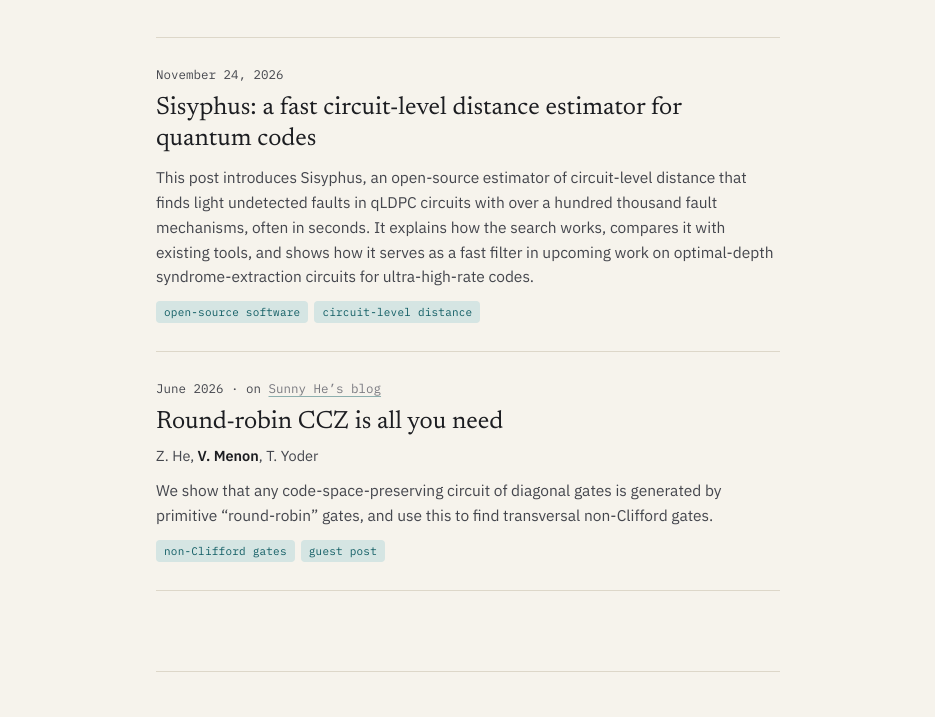
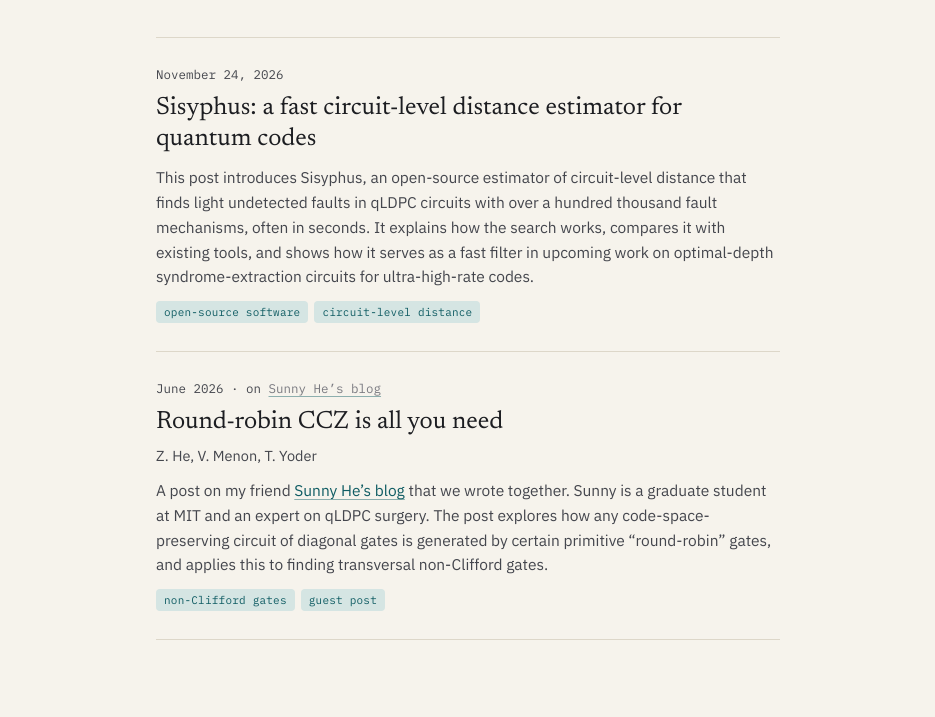
Before and after one commit to varun-s-menon/varun-s-menon.github.io, a plain HTML site: page blog/index.html in a window 1280 px wide. Shown: the part 320-1037 px from the top of the page, without its empty margins (172-1107 px from the left). Drawn offline with Linux system fonts and the light colour scheme.

Commit message:
Restore Sunny He description on round-robin CCZ blog entry and unbold name
Co-Authored-By: Claude Opus 5.5 <noreply@anthropic.com>

```diff
--- a/blog/index.html
+++ b/blog/index.html
@@ -58,8 +58,8 @@
       <li>
         <p class="post-date">June 2026 &middot; on <a href="https://sunnyzhiyanghe.github.io/blog">Sunny He&rsquo;s blog</a></p>
         <a class="post-title" href="https://sunnyzhiyanghe.github.io/files/Notes/Round-robin-CCZ.pdf">Round-robin CCZ is all you need</a>
-        <p class="post-authors">Z. He, <b>V. Menon</b>, T. Yoder</p>
-        <p class="post-summary">We show that any code-space-preserving circuit of diagonal gates is generated by primitive &ldquo;round-robin&rdquo; gates, and use this to find transversal non-Clifford gates.</p>
+        <p class="post-authors">Z. He, V. Menon, T. Yoder</p>
+        <p class="post-summary">A post on my friend <a href="https://sunnyzhiyanghe.github.io/blog">Sunny He&rsquo;s blog</a> that we wrote together. Sunny is a graduate student at MIT and an expert on qLDPC surgery. The post explores how any code-space-preserving circuit of diagonal gates is generated by certain primitive &ldquo;round-robin&rdquo; gates, and applies this to finding transversal non-Clifford gates.</p>
         <span class="tags"><span class="tag">non-Clifford gates</span><span class="tag">guest post</span></span>
       </li>
     </ol>
```
